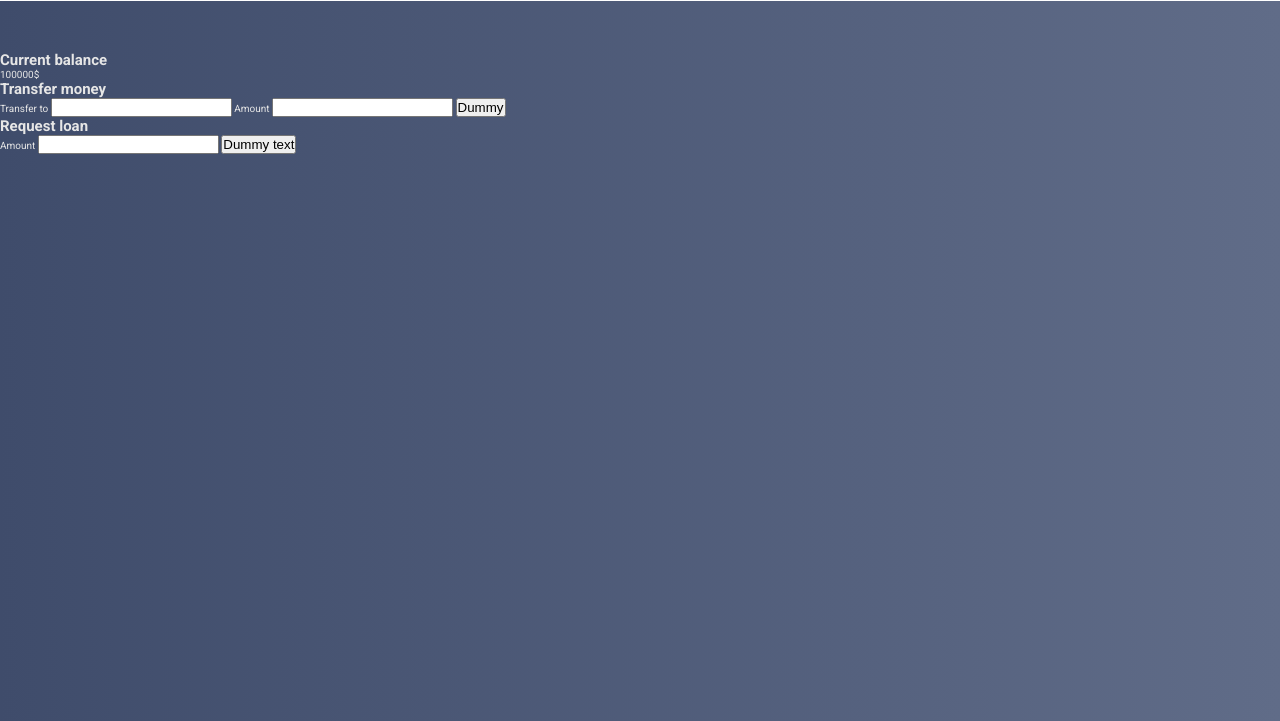
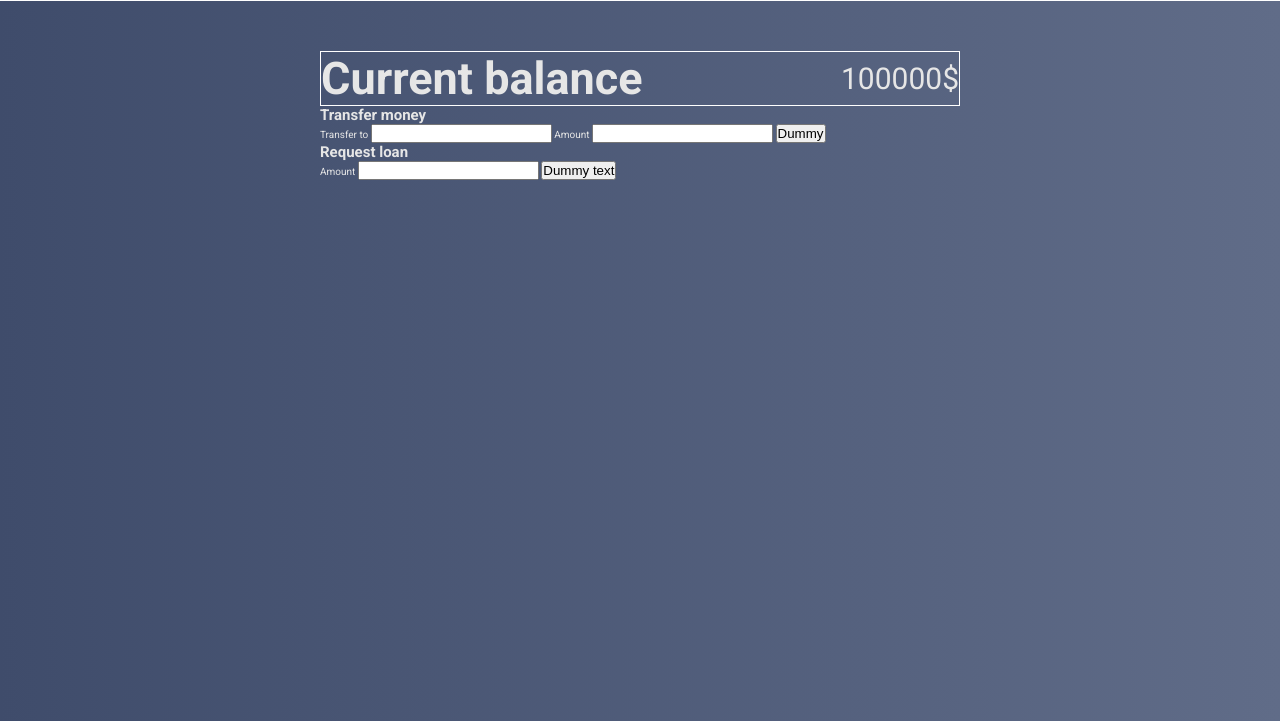
Before and after one commit to MarioMilosevic/Bank-App-JS, a website built with Vite: page index.html in a window 1280 px wide. Shown: the part 119-840 px from the top of the page. Built offline with nearby package versions, Linux system fonts and the light colour scheme.

Commit message:
Container info

```diff
--- a/index.html
+++ b/index.html
@@ -4,9 +4,12 @@
     <meta charset="UTF-8" />
     <link rel="icon" type="image/svg+xml" href="/vite.svg" />
     <meta name="viewport" content="width=device-width, initial-scale=1.0" />
-    <link rel="preconnect" href="https://fonts.googleapis.com">
-<link rel="preconnect" href="https://fonts.gstatic.com" crossorigin>
-<link href="https://fonts.googleapis.com/css2?family=Roboto:wght@400;500;700&display=swap" rel="stylesheet">
+    <link rel="preconnect" href="https://fonts.googleapis.com" />
+    <link rel="preconnect" href="https://fonts.gstatic.com" crossorigin />
+    <link
+      href="https://fonts.googleapis.com/css2?family=Roboto:wght@400;500;700&display=swap"
+      rel="stylesheet"
+    />
     <link rel="stylesheet" href="style.css" />
     <title>Bank app</title>
   </head>
@@ -17,15 +20,28 @@
         <div class="navInput">
           <input type="text" placeholder="Name" />
           <input type="text" placeholder="password" />
-          <svg xmlns="http://www.w3.org/2000/svg" fill="none" viewBox="0 0 24 24" stroke-width="1.5" stroke="currentColor" class="w-6 h-6 navBtn">
-            <path stroke-linecap="round" stroke-linejoin="round" d="M13.5 4.5 21 12m0 0-7.5 7.5M21 12H3" />
+          <svg
+            xmlns="http://www.w3.org/2000/svg"
+            fill="none"
+            viewBox="0 0 24 24"
+            stroke-width="1.5"
+            stroke="currentColor"
+            class="w-6 h-6 navBtn"
+          >
+            <path
+              stroke-linecap="round"
+              stroke-linejoin="round"
+              d="M13.5 4.5 21 12m0 0-7.5 7.5M21 12H3"
+            />
           </svg>
-
         </div>
       </nav>
+      <div class="container">
+        <div class="containerInfo">
           <h2>Current balance</h2>
           <p>100000$</p>
-      <div class="container">
+        </div>
+        <div class="containerTransactions">
           <div class="transactions"></div>
           <div class="options">
             <div class="transfer">
@@ -45,6 +61,7 @@
           </div>
         </div>
       </div>
+    </div>
     <script type="module" src="/main.js"></script>
   </body>
 </html>
--- a/style.css
+++ b/style.css
@@ -14,7 +14,7 @@ html {
   font-family: "Roboto", sans-serif;
   font-weight: 400;
   font-style: normal;
-  color: var(--font--color)
+  color: var(--font--color);
 }
 
 body {
@@ -36,6 +36,8 @@ body {
   height: 100vh;
 }
 
+/* Navigation */
+
 nav {
   width: 100%;
   border: 1px solid white;
@@ -45,7 +47,6 @@ nav {
   justify-content: space-between;
   align-items: center;
   padding: 0 5rem;
-  margin-bottom: 5rem;
   position: relative;
 }
 nav input {
@@ -56,7 +57,7 @@ nav input {
   text-align: center;
 }
 
-nav input:last-of-type{
+nav input:last-of-type {
   margin-right: 5rem;
 }
 
@@ -70,3 +71,18 @@ top: 0%;
   position: absolute;
   cursor: pointer;
 }
+
+/* Container */
+
+.container {
+    margin: 5rem auto 0;
+    width: 50%;
+}
+
+.containerInfo{
+    border:1px solid white;
+    display: flex;
+    justify-content: space-between;
+    align-items: center;
+    font-size: 3rem;
+}
```
Lines whose indentation alone changed are shown as unchanged.
